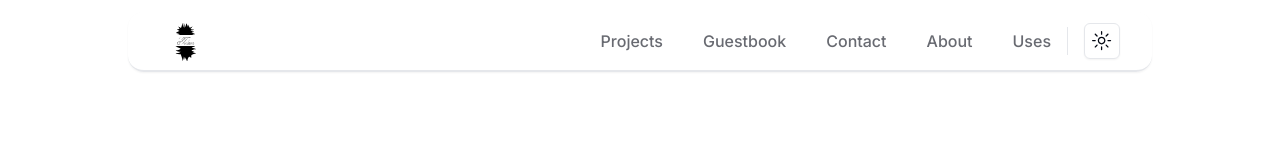
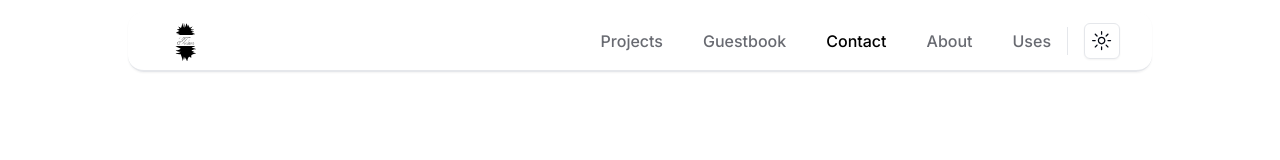
Before and after one commit to YieGin/portfolio-new, a Next.js app: page /contact in a window 1280 px wide. Shown: the top 160 px of the page. Built offline with nearby package versions, Linux system fonts and the light colour scheme; no server answers.

Commit message:
fixed dark theme

```diff
--- a/src/app/about/page.tsx
+++ b/src/app/about/page.tsx
@@ -1,7 +1,6 @@
 "use client";
 import { Separator } from "@/components/ui/separator";
 import React from "react";
-import { GiHand } from "react-icons/gi";
 import { products } from "@/lib/constant";
 import ProfileSection from "@/components/Profile";
 import SkillsSection from "@/components/Skills";
@@ -19,7 +18,7 @@ const About = () => {
           type="heading1"
           text="About Me"
         />
-        <p className="text-[1rem] text-muted-foreground w-2/3">
+        <p className="text-[1rem] text-muted-foreground md:w-2/3">
           Hello! I&lsquo;m Islam. I&lsquo;m passionate about technology and have a strong
           background in the field. Here, I&lsquo;ll share my experiences, skills, and
           the projects I&lsquo;ve worked on.
--- a/src/app/project/[subtitle]/page.tsx
+++ b/src/app/project/[subtitle]/page.tsx
@@ -61,7 +61,7 @@ const ProjectPage = () => {
         <p className="w-[90%] text-muted-foreground mt-5">
           {project.description}
         </p>
-        <div className="flex gap-5 mt-5">
+        <div className="flex flex-wrap gap-2 md:gap-5 mt-5">
           <Button className="flex gap-1">
             <p>Visit Website</p> <MdArrowOutward />
           </Button>
--- a/src/components/Connect.tsx
+++ b/src/components/Connect.tsx
@@ -1,43 +1,7 @@
-import { LinkIcon } from "lucide-react";
 import Link from "next/link";
-import { IconType } from "react-icons/lib";
-import {
-  SiFacebook,
-  SiGithub,
-  SiInstagram,
-  SiSocialblade,
-  SiX,
-} from "react-icons/si";
+import { SiSocialblade } from "react-icons/si";
 import { motion } from "framer-motion";
-
-type Props = Array<{
-  href: string;
-  title: string;
-  icon: IconType;
-}>;
-
-export const SOCIALS: Props = [
-  {
-    href: "https://github.com/YieGin",
-    title: "GitHub",
-    icon: SiGithub,
-  },
-  {
-    href: "https://www.facebook.com/islam.bba.182/",
-    title: "Facebook",
-    icon: SiFacebook,
-  },
-  {
-    href: "https://www.instagram.com/belamri_yie/",
-    title: "Instagram",
-    icon: SiInstagram,
-  },
-  {
-    href: "https://www.linkedin.com/in/islam-belamri/",
-    title: "Linkedin",
-    icon: SiX,
-  },
-];
+import { SOCIALS } from "@/lib/constant";
 
 const Connect = () => {
   const itemVariants = {
--- a/src/components/Form.tsx
+++ b/src/components/Form.tsx
@@ -17,7 +17,6 @@ import AnimatedCharacters from "@/utlis/AnimatedCharacters";
 import { Textarea } from "./ui/textarea";
 import { useCreateContact } from "@/query/emailApi";
 import LoadingButton from "@/utlis/LoadingButton";
-import { motion } from "framer-motion";
 
 const formSchema = z.object({
   firstName: z.string().min(2).max(50),
@@ -42,21 +41,8 @@ const FormSection = () => {
     createRestaurant(values);
   };
 
-  const itemVariants = {
-    offscreen: { opacity: 0, x: -50 },
-    onscreen: () => ({
-      opacity: 1,
-      x: 0,
-      transition: { duration: 0.8 },
-    }),
-  };
-
   return (
-    <motion.div
-      variants={itemVariants}
-      initial="offscreen"
-      whileInView="onscreen"
-      viewport={{ once: true, amount: 0.8 }}
+    <div
       className="flex flex-col md:w-1/2 space-y-5"
     >
       <p>Contact</p>
@@ -156,7 +142,7 @@ const FormSection = () => {
           )}
         </form>
       </Form>
-    </motion.div>
+    </div>
   );
 };
 
--- a/src/components/MainNav.tsx
+++ b/src/components/MainNav.tsx
@@ -28,6 +28,7 @@ export const NavList = [
 const MainNav = () => {
   const pathname = usePathname();
   const isActive = (path: string) => pathname === path;
+
   return (
     <div>
       <div className="flex gap-10">
@@ -35,11 +36,13 @@ const MainNav = () => {
           <div key={index}>
             <TransitionLink
               href={item.href}
-              className={`${
+              className={`text-[0.8rem] md:text-[1rem] font-medium ${
                 isActive("/projects")
-                  ? "text-[#fff]"
-                  : "text-foreground/60 transition-colors"
-              } text-[0.8rem] md:text-[1rem] font-medium text`}
+                  ? "text-[#fff]" // Special case for `/projects` link
+                  : isActive(item.href)
+                    ? "text-black dark:text-white" // Active link color for other pages
+                    : "text-foreground/60" // Inactive link color
+              }`}
             >
               {item.name}
             </TransitionLink>
--- a/src/components/Projects.tsx
+++ b/src/components/Projects.tsx
@@ -16,7 +16,7 @@ const Projects = () => {
     onscreen: (index: number) => ({
       opacity: 1,
       y: 0,
-      transition: { delay: index * 0.4, duration: 0.5 },
+      transition: { delay: index * 0.3, duration: 0.3 },
     }),
   };
   return (
@@ -33,7 +33,7 @@ const Projects = () => {
               variants={itemVariants}
               initial="offscreen"
               whileInView="onscreen"
-              viewport={{ once: true, amount: 0.5 }}
+              viewport={{ once: true, amount: 0.3 }}
               custom={index}
               key={index}
               className="rounded-xl p-5 shadow-feature-card dark:shadow-feature-card-dark border-2 w-full"
--- a/src/lib/constant.ts
+++ b/src/lib/constant.ts
@@ -1,3 +1,4 @@
+import { Props } from "@/types";
 import {
   Case,
   Chair,
@@ -34,6 +35,14 @@ import {
   visual,
   vscode,
 } from "../../public/assets";
+
+import {
+  SiFacebook,
+  SiGithub,
+  SiInstagram,
+  SiSocialblade,
+  SiX,
+} from "react-icons/si";
 
 export const products = [
   {
@@ -102,6 +111,31 @@ export const products = [
     thumbnail: P7,
   },
 ];
+
+
+export const SOCIALS: Props = [
+  {
+    href: "https://github.com/YieGin",
+    title: "GitHub",
+    icon: SiGithub,
+  },
+  {
+    href: "https://www.facebook.com/islam.bba.182/",
+    title: "Facebook",
+    icon: SiFacebook,
+  },
+  {
+    href: "https://www.instagram.com/belamri_yie/",
+    title: "Instagram",
+    icon: SiInstagram,
+  },
+  {
+    href: "https://www.linkedin.com/in/islam-belamri/",
+    title: "Linkedin",
+    icon: SiX,
+  },
+];
+
 
 export const HardwareList = [
   {
```
Also changed, not shown: src/types/index.tsx (+7 -0 lines).
